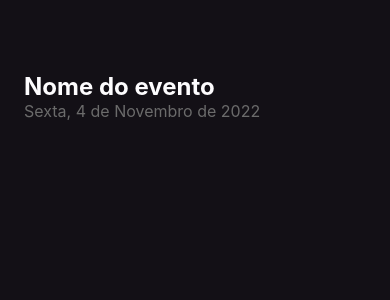
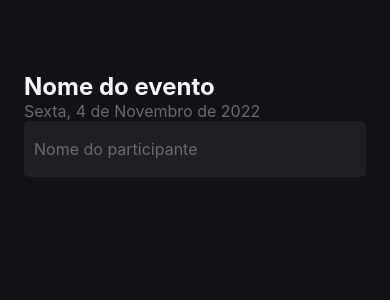
Before and after one commit to matheuslima99/imHere-RN, a React Native app: screen / in a window 390 px wide. Shown: the top 300 px of the page. Built offline with nearby package versions, Linux system fonts and the light colour scheme.

Commit message:
Pages - Data input home page

```diff
--- a/src/screens/Home/index.tsx
+++ b/src/screens/Home/index.tsx
@@ -1,4 +1,4 @@
-import { Text, View } from "react-native";
+import { Text, TextInput, View } from "react-native";
 import { styles } from "./styles";
 
 export function Home() {
@@ -7,6 +7,12 @@
       <Text style={styles.eventName}>Nome do evento</Text>
 
       <Text style={styles.eventDate}>Sexta, 4 de Novembro de 2022</Text>
+
+      <TextInput
+        style={styles.input}
+        placeholder="Nome do participante"
+        placeholderTextColor={"#6B6B6B"}
+      />
     </View>
   );
 }
--- a/src/screens/Home/styles.ts
+++ b/src/screens/Home/styles.ts
@@ -16,4 +16,12 @@
     color: "#6B6B6B",
     fontSize: 16,
   },
+  input: {
+    height: 56,
+    backgroundColor: "#1F1E25",
+    borderRadius: 5,
+    color: "#FDFCFE",
+    padding: 10,
+    fontSize: 16,
+  },
 });
```
